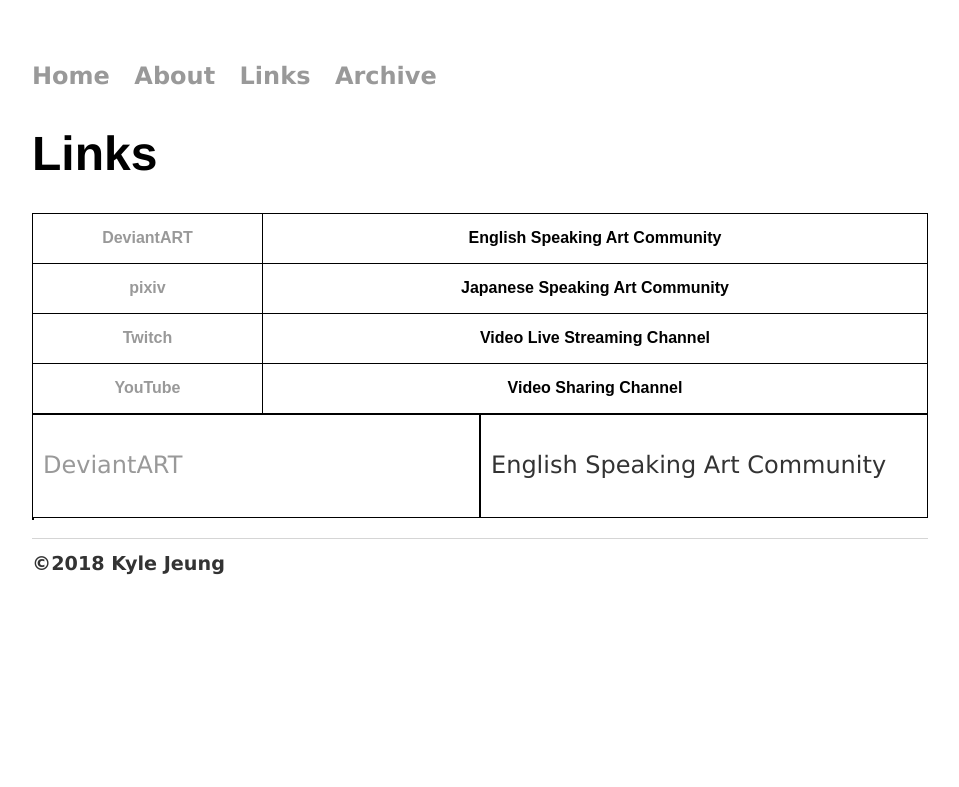
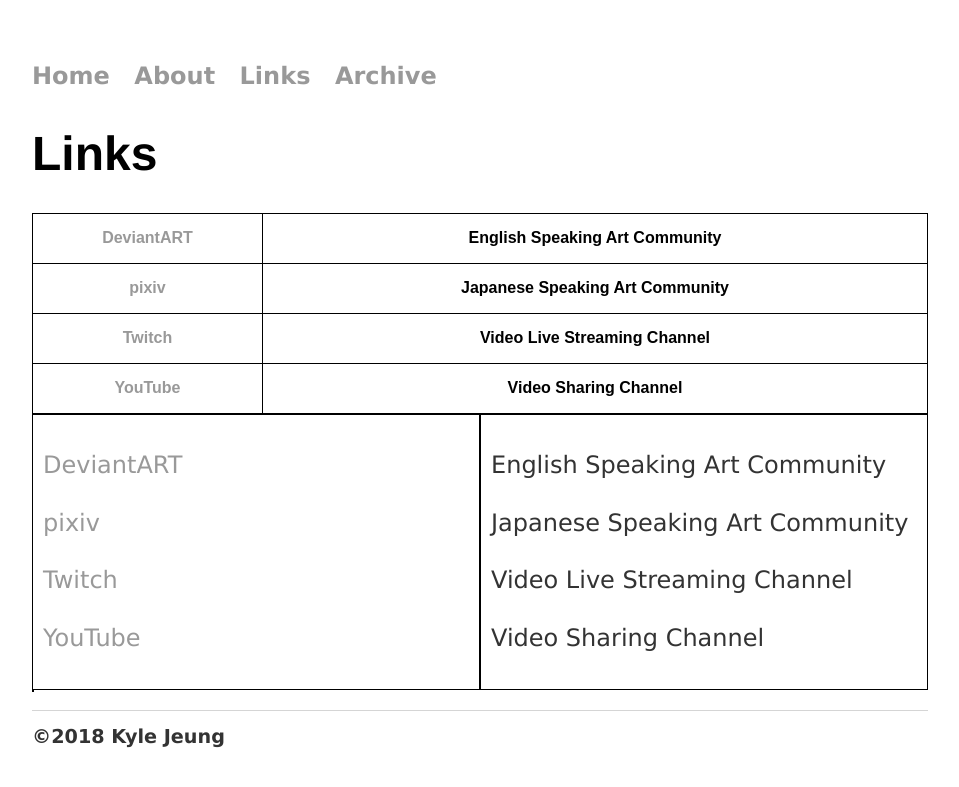
Before and after one commit to jeungkyle/portfolio, a Jekyll site: the page built from links/index.html, in a window 1280 px wide. Shown: the top 787 px of the page, without its empty margins (160-1119 px from the left). Built offline with Jekyll 4.4.1, drawn with Linux system fonts in a browser that asks for light colours.

Commit message:
Update index.html

```diff
--- a/links/index.html
+++ b/links/index.html
@@ -26,8 +26,14 @@
 <div class="row">
   <div class="column" style="background-color:#FFF;">
     <p><a href="https://www.deviantart.com/antharyx">DeviantART</a></p>
+    <p><a href="https://www.pixiv.net/member.php?id=7659868">pixiv</a></p>
+    <p><a href="https://www.twitch.tv/lmk_antharyx">Twitch</a></p>
+    <p><a href="https://www.youtube.com/channel/UC4b2iQRiSYMzM-osJ48kjDA">YouTube</a></p>
   </div>
   <div class="column" style="background-color:#FFF;">
     <p>English Speaking Art Community</p>
+    <p>Japanese Speaking Art Community</p>
+    <p>Video Live Streaming Channel</p>
+    <p>Video Sharing Channel</p>
   </div>
 </div>
```
